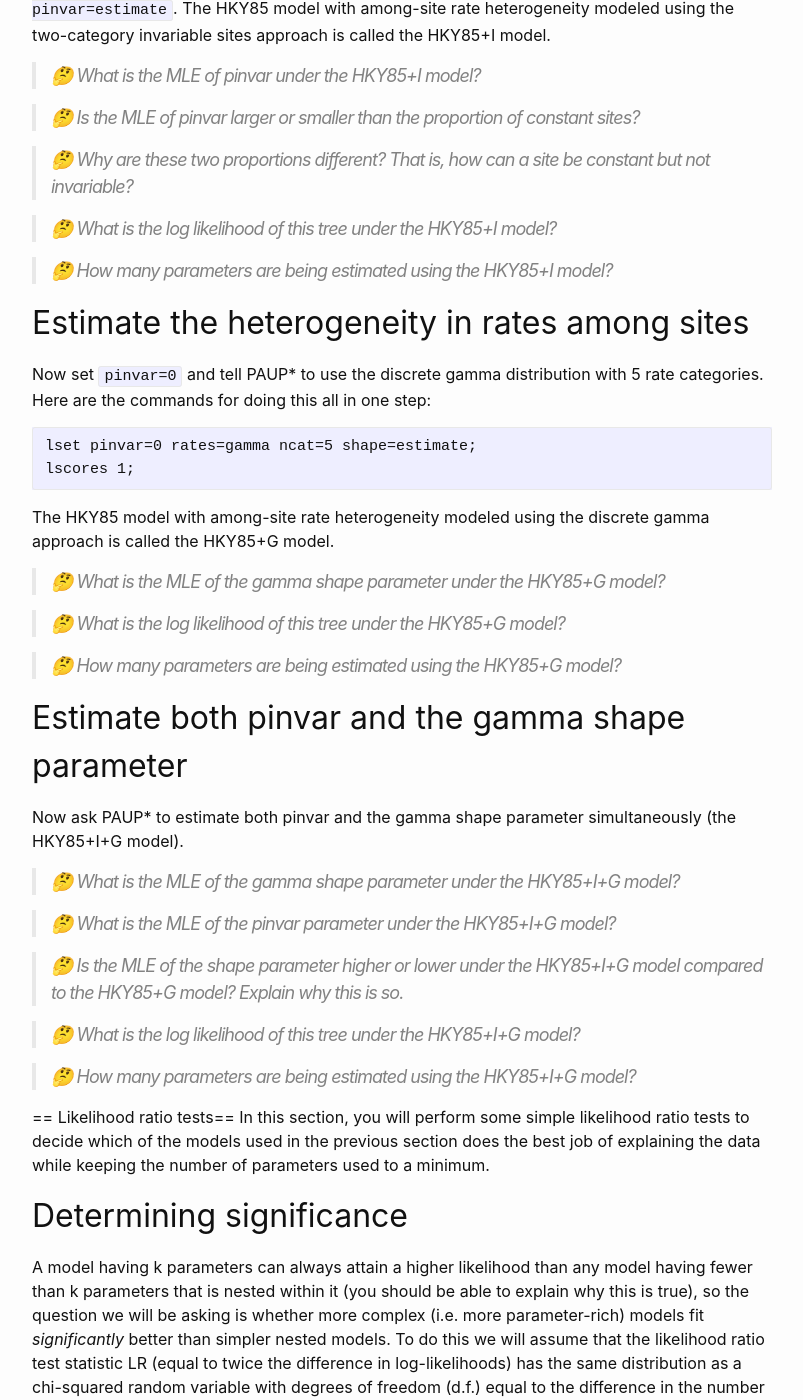
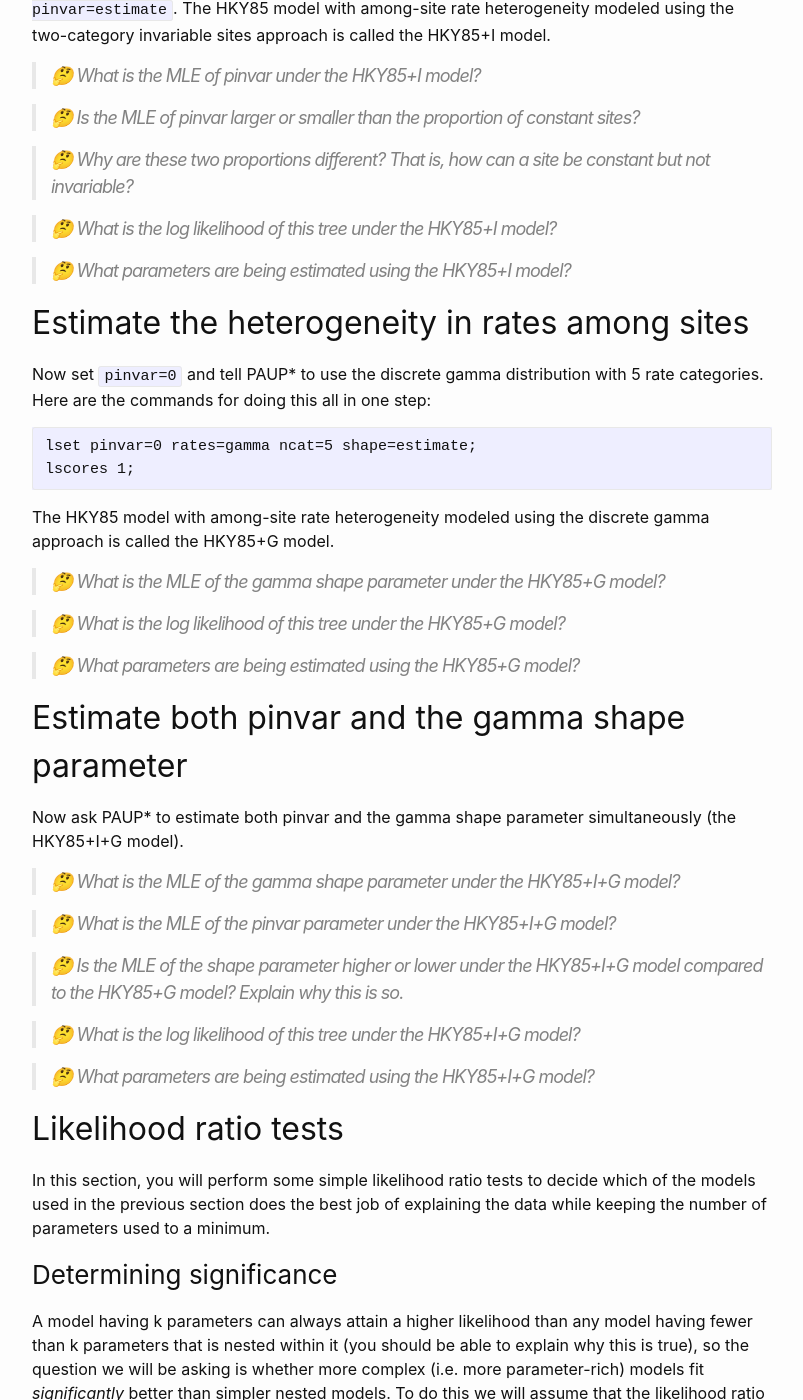
Before and after one commit to plewis/plewis.github.io, a Jekyll site: the page built from phylogenetics/likelihood.md, in a window 1280 px wide and 1400 px high, scrolled down 5287 px. Shown: the whole window, without its empty margins (238-1041 px from the left). Built offline with Jekyll 4.4.1, drawn with Linux system fonts in a browser that asks for light colours; emoji names are drawn with the system emoji font; some of the changed text lies outside the part shown.

Commit message:
tweaked likelihood lab

```diff
--- a/phylogenetics/likelihood.md
+++ b/phylogenetics/likelihood.md
@@ -235,7 +235,7 @@ Base frequencies:
 -3348.341
 {% endcomment %}
 
-> :thinking: How many parameters are being estimated using the F81 model? (Don't forget to include edge length parameters!)
+> :thinking: What parameters are being estimated using the F81 model? (Don't forget to include edge length parameters!)
 
 {% comment %}
 16: 3 base frequencies plus 13 branch lengths
@@ -273,7 +273,7 @@ Switch to the HKY85 model now and estimate the transition/transversion ratio alo
 -3268.856
 {% endcomment %}
 
-> :thinking: How many parameters are being estimated using the HKY85 model?
+> :thinking: What parameters are being estimated using the HKY85 model?
 
 {% comment %}
 17: 3 base frequencies, 1 rate ratio and 13 branch lengths
@@ -325,7 +325,7 @@ It is possible for a site to show no change if the substitution rate is small bu
 -3174.729
 {% endcomment %}
 
-> :thinking: How many parameters are being estimated using the HKY85+I model?
+> :thinking: What parameters are being estimated using the HKY85+I model?
 
 {% comment %}
 18: 3 base frequencies, 1 rate ratio, 1 proportion of invariable sites, and 13 edge lengths
@@ -352,7 +352,7 @@ The HKY85 model with among-site rate heterogeneity modeled using the discrete ga
 -3171.551
 {% endcomment %}
 
-> :thinking: How many parameters are being estimated using the HKY85+G model?
+> :thinking: What parameters are being estimated using the HKY85+G model?
 
 {% comment %}
 18: 3 base frequencies, 1 rate ratio, 1 gamma shape, and 13 edge lengths
@@ -387,16 +387,17 @@ The discrete gamma rate heterogeneity now needs to account only for the heteroge
 -3171.495
 {% endcomment %}
 
-> :thinking: How many parameters are being estimated using the HKY85+I+G model?
+> :thinking: What parameters are being estimated using the HKY85+I+G model?
 
 {% comment %}
 19: 3 base frequencies, 1 rate ratio, 1 proportion of invariable sites, 1 gamma shape, and 13 edge lengths
 {% endcomment %}
 
-== Likelihood ratio tests==
+## Likelihood ratio tests
+
 In this section, you will perform some simple likelihood ratio tests to decide which of the models used in the previous section does the best job of explaining the data while keeping the number of parameters used to a minimum.
 
-## Determining significance
+### Determining significance
 
 A model having k parameters can always attain a higher likelihood than any model having fewer than k parameters that is nested within it (you should be able to explain why this is true), so the question we will be asking is whether more complex (i.e. more parameter-rich) models fit _significantly_ better than simpler nested models. To do this we will assume that the likelihood ratio test statistic LR (equal to twice the difference in log-likelihoods) has the same distribution as a chi-squared random variable with degrees of freedom (d.f.) equal to the difference in the number of estimated parameters in the two models. (A parameter whose value is fixed or which can be determined from the values of other parameters doesn't count as an estimated parameter.)
 
@@ -425,7 +426,7 @@ To find the critical value, you can use the `qchisq` (chi-squared quantile) comm
 
 This tells us the specific value that we have to exceed in order to be significant. In this case (when d.f.=1), it is 3.841459.
 
-## What parameters make the fit of the model significantly better?
+### What parameters make the fit of the model significantly better?
 
 The model with which we will begin is the F81 model with estimated base freqencies. Compare this F81 model to the HKY85 model, which differs from the F81 model only in the fact that it allows transitions and transversions to occur at different rates.
 
```
Also changed, not shown: 1 other file.
